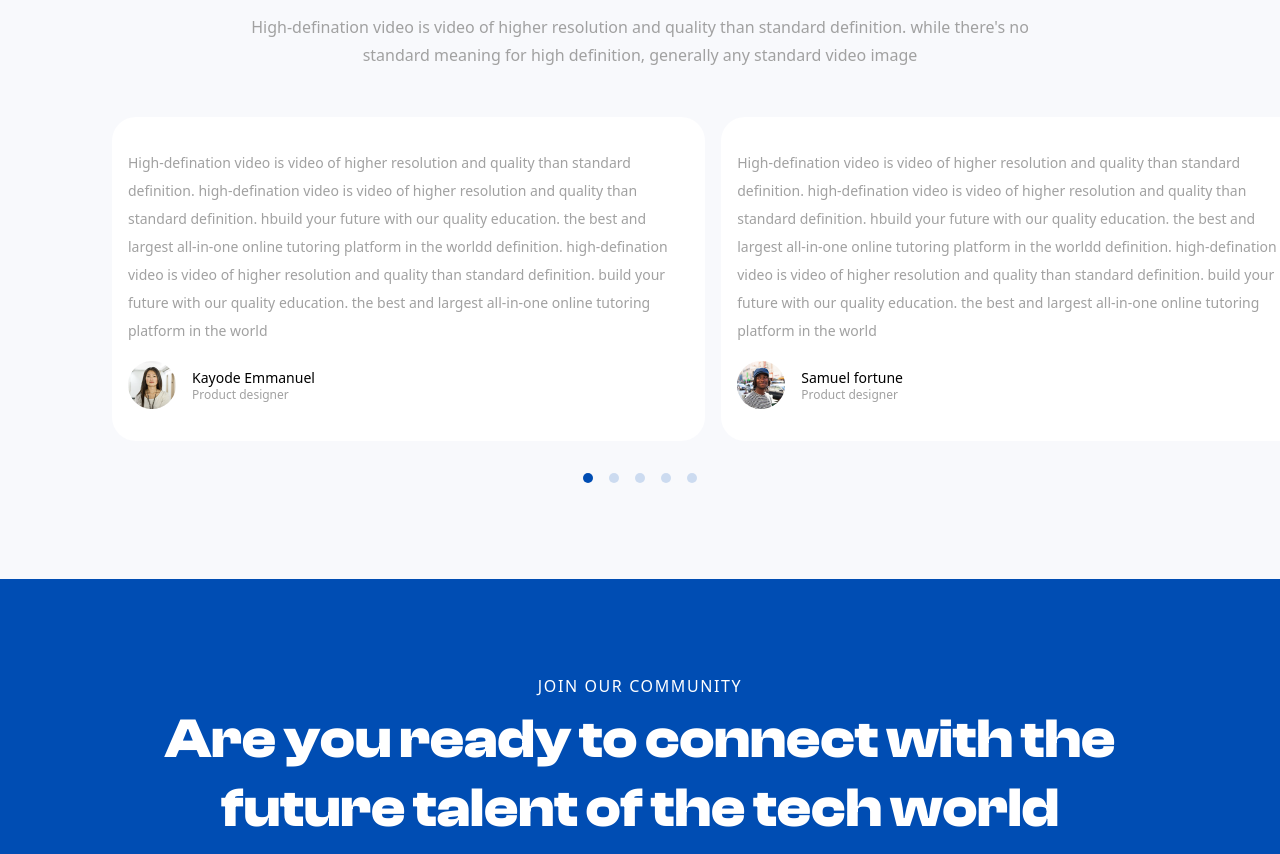
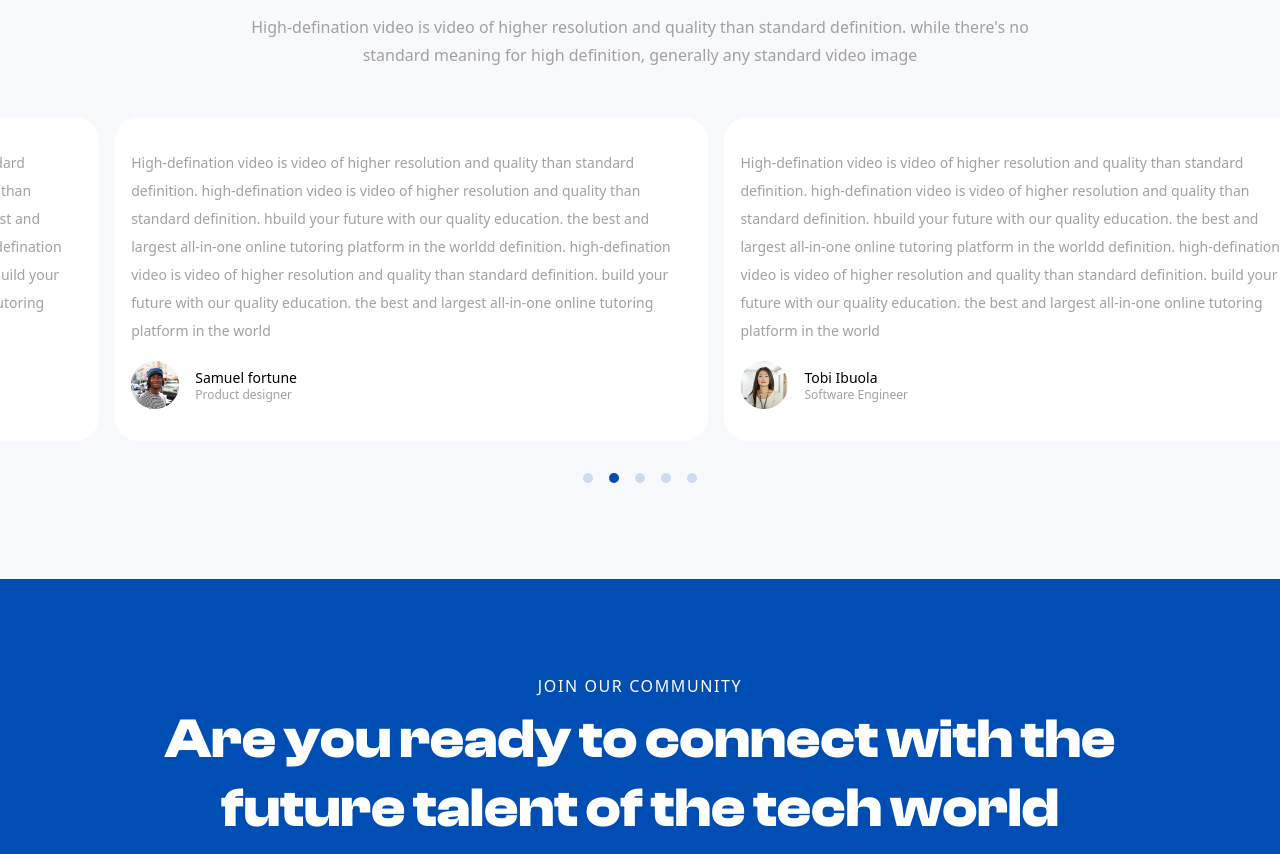
Before and after one commit to OluwatobilobaIbuola/techtime, a React (Create React App) app: page / in a window 1280 px wide. Shown: the part 4646-5500 px from the top of the page. Built offline with nearby package versions, Linux system fonts and the light colour scheme.

Commit message:
update testimonial slider

```diff
--- a/src/Hooks/useAutoSliderHook.tsx
+++ b/src/Hooks/useAutoSliderHook.tsx
@@ -2,15 +2,15 @@ import { useState, useEffect } from "react";
 
 export const useAutoSliderHook = () => {
   const [slideIndex, setSlideIndex] = useState(0);
-  let xLength = String(`${slideIndex * 606}px`);
+
   const infiniteClick = () => {
     setSlideIndex((prev) => (prev === 4 ? 0 : prev + 1));
   };
   useEffect(() => {
     const interval = setInterval(() => {
       infiniteClick();
-    }, 10000);
+    }, 5000);
     return () => clearInterval(interval);
   }, []);
-  return { xLength, slideIndex };
+  return { slideIndex };
 };
--- a/src/components/Footer/index.tsx
+++ b/src/components/Footer/index.tsx
@@ -14,7 +14,7 @@ function Footer() {
     <div className="bg-bgDark">
       <div className={`py-12 sm:pt-40 pt-28 pb-28 sm:pb-60 px-4 sm:px-28`}>
         <div className="flex lg:flex-row gap-y-8 flex-col justify-between text-white">
-          <div className="">
+          <div className="flex-1">
             <Link to="/">
               <div className="flex items-center w-[100px] h-[38px] sm:w-[130px] sm:h-[47px]">
                 <img
@@ -36,7 +36,7 @@ function Footer() {
               <img src={discord} alt="discord logo" />
             </div>
           </div>
-          <div className="">
+          <div className="flex-1">
             <h3 className={`${styles.heading3}`}>Useful links</h3>
             <ul className="cursor-pointer xl:text-[24px] leading-8 font-normal flex flex-col gap-y-4">
               <li>Home</li>
@@ -46,7 +46,7 @@ function Footer() {
               <li>Our Community</li>
             </ul>
           </div>
-          <div className="">
+          <div className="flex-1">
             <h3 className={`${styles.heading3}`}>Community</h3>
             <ul className="cursor-pointer xl:text-[24px] leading-8 font-normal flex flex-col gap-y-4">
               <li>Help Centers</li>
@@ -56,14 +56,14 @@ function Footer() {
               <li>Newsletter</li>
             </ul>
           </div>
-          <div className="">
+          <div className="flex-1">
             <h3 className={`${styles.heading3}`}>Subscribe</h3>
             <div className="relative h-[46px] max-w-[386px]">
               <input
                 className="pl-4 w-full h-full border border-primary bg-bgInput outline-none"
                 placeholder="Type here"
               />
-              <button className="bg-primary text-white text-[14px] font-[500] absolute w-[123px] right-0 top-0 bottom-0">
+              <button className="bg-primary text-white text-[14px] font-[500] px-2 absolute max-w-[123px] right-0 top-0 bottom-0">
                 Send Message
               </button>
             </div>
--- a/src/components/LandingPageSections/CoursesByCategory.tsx
+++ b/src/components/LandingPageSections/CoursesByCategory.tsx
@@ -19,7 +19,7 @@ export default function CoursesByCategory() {
       <div className="">
         <h1
           className={`relative font-clashDisplay mb-2 leading-[36px] sm:leading-[50px] xl:leading-[70px]
-           xl:text-[56px] sm:text-[32px] text-[24px] font-[700] text-center sm:text-left text-textBlack`}
+           xl:text-[56px] sm:text-[32px] text-[24px] font-[700] text-center text-textBlack`}
         >
           Browse our popular courses
         </h1>
--- a/src/components/LandingPageSections/Testimonials.tsx
+++ b/src/components/LandingPageSections/Testimonials.tsx
@@ -1,11 +1,16 @@
-import React from "react";
 import { TESTIMONIALSARR } from "../../constant";
 import TestimonialCard from "../TestimonialCard";
 import { useAutoSliderHook } from "../../Hooks/useAutoSliderHook";
 import TestimonyNavigator from "../Navigator/TestimonyNavigator";
+import { motion } from "framer-motion";
+import { useCustomMedia } from "../../Hooks/useCustomMedia";
+type SliderProps = 332 | 606;
+export default function Testimonials() {
+  const { screenSize } = useCustomMedia();
+  const { slideIndex } = useAutoSliderHook();
+  let slideBy: SliderProps = screenSize < 768 ? 332 : 606;
+  let xLength = String(`-${slideIndex * slideBy}px`);
 
-export default function Testimonials() {
-  const { xLength, slideIndex } = useAutoSliderHook();
   return (
     <div className="px-4 sm:px-28 bg-bgNeutral py-12 sm:py-24 overflow-x-hidden">
       <div>
@@ -18,8 +23,14 @@ export default function Testimonials() {
           definition, generally any standard video image
         </p>
       </div>
-      <div
-        className={`w-[1660px] sm:w-[3030px] -translate-x-[${xLength}] flex gap-x-4 mt-12 transition ease-in-out duration-1000`}
+      <motion.div
+        initial={{ x: 0 }}
+        animate={{ x: xLength }}
+        transition={{
+          duration: 1,
+          ease: "easeInOut",
+        }}
+        className={`w-[1660px] sm:w-[3030px] flex gap-x-4 mt-12`}
       >
         {TESTIMONIALSARR.map(
           ({ person, title, profilePicture, testimony }, index) => {
@@ -38,7 +49,7 @@ export default function Testimonials() {
             );
           }
         )}
-      </div>
+      </motion.div>
       <TestimonyNavigator slideIndex={slideIndex} />
     </div>
   );
--- a/src/index.tsx
+++ b/src/index.tsx
@@ -2,13 +2,16 @@ import React from "react";
 import ReactDOM from "react-dom/client";
 import "./styles/tailwind.css";
 import App from "./App";
+import { EventValuesContext } from "./context/context";
 
 const root = ReactDOM.createRoot(
   document.getElementById("root") as HTMLElement
 );
 root.render(
   <React.StrictMode>
-    <App />
+    <EventValuesContext>
+      <App />
+    </EventValuesContext>
   </React.StrictMode>
 );
 
```
